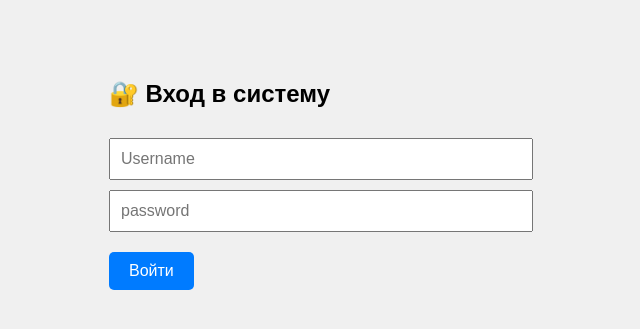
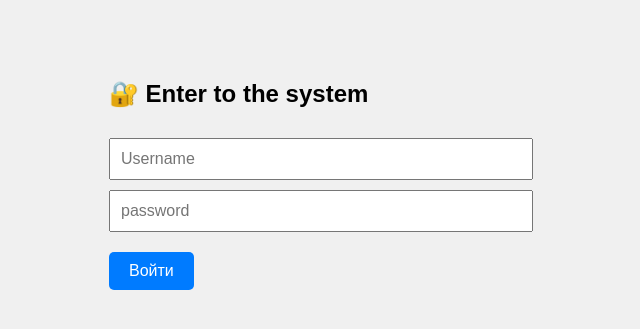
Before and after one commit to Nurlibaj/calendar-app, a Flask app: page /login in a window 1280 px wide. Shown: the top 329 px of the page, without its empty margins (331-971 px from the left). Run offline with Flask 3, Linux system fonts and the light colour scheme.

Commit message:
Update login.html

```diff
--- a/templates/login.html
+++ b/templates/login.html
@@ -42,7 +42,7 @@
   </style>
 </head>
 <body>
-  <h2>🔐 Вход в систему</h2>
+  <h2>🔐 Enter to the system</h2>
 
   {% with messages = get_flashed_messages(with_categories=true) %}
     {% if messages %}
```
